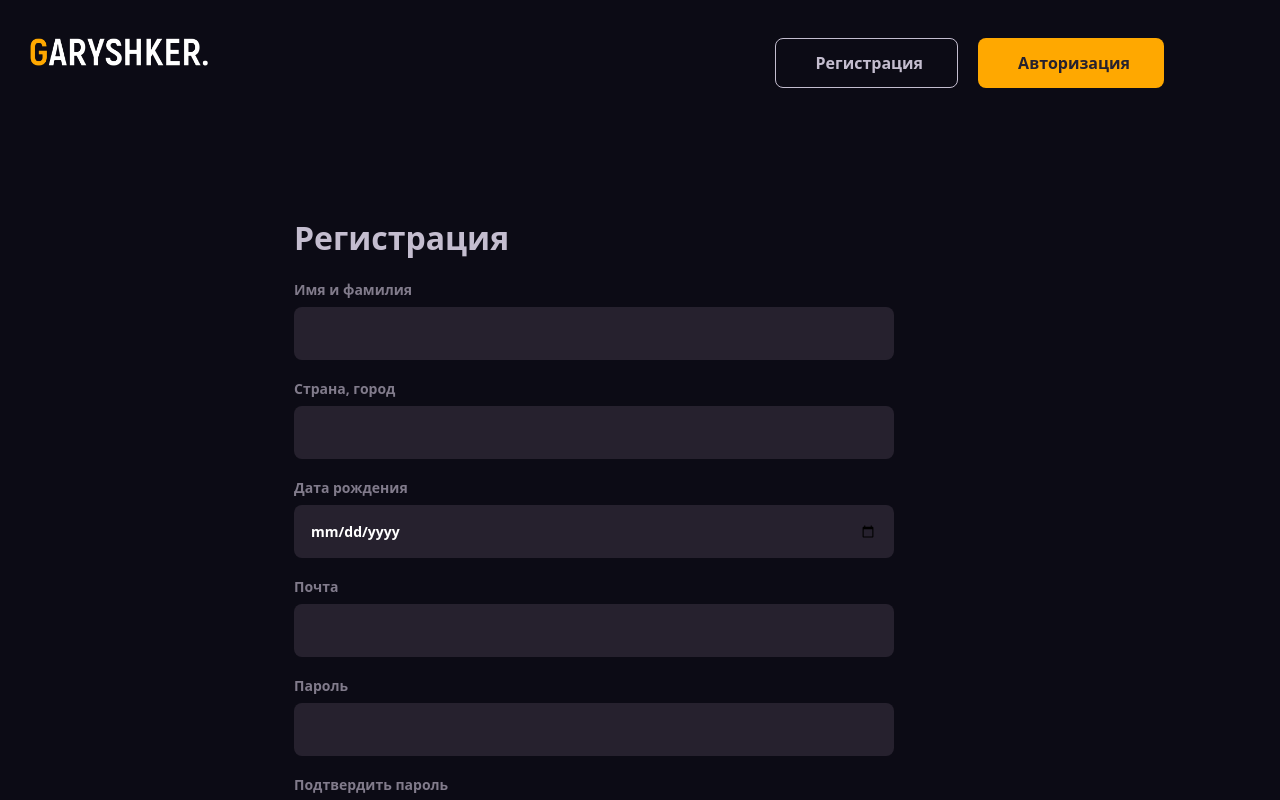
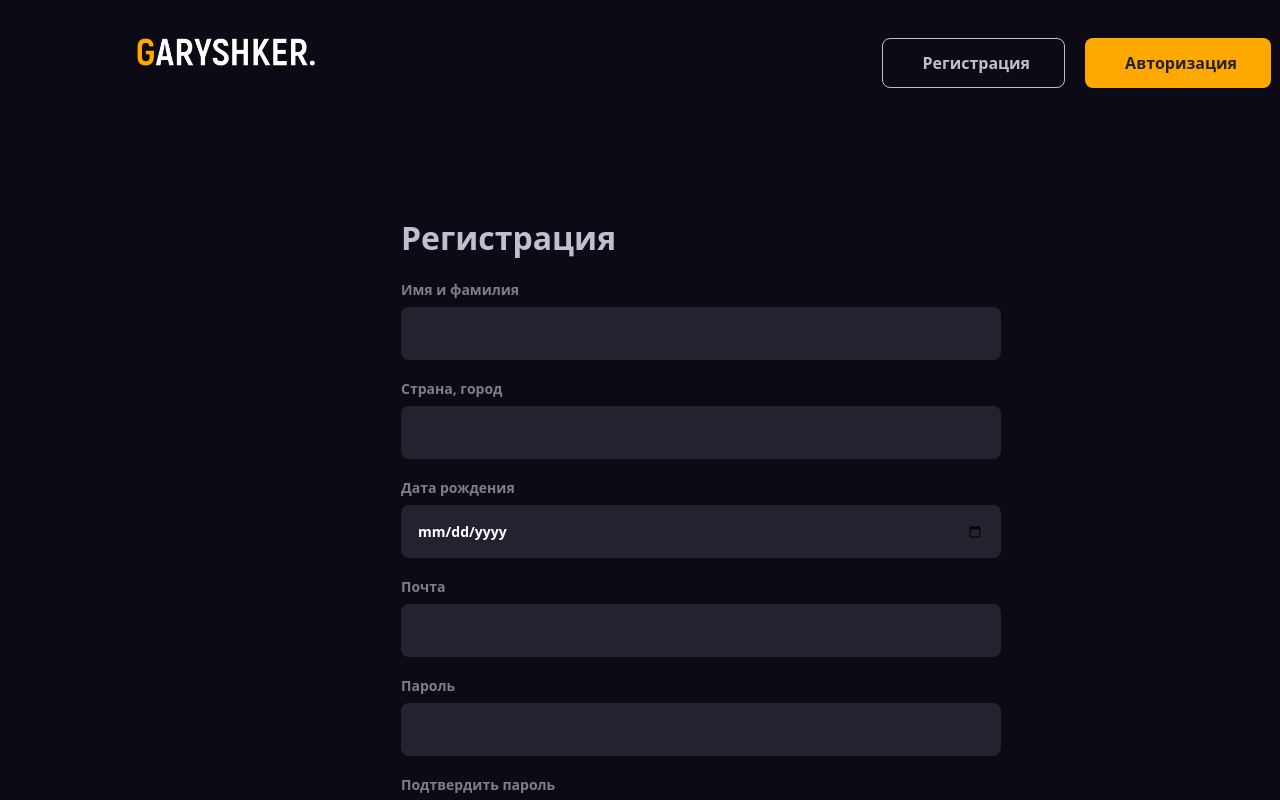
Before and after one commit to bashenov98/garyshker, a React (Create React App) app: page /signup in a window 1280 px wide. Shown: the top 800 px of the page. Built offline with nearby package versions, Linux system fonts and the light colour scheme; a web font is replaced by a local one.

Commit message:
center auth pages

```diff
--- a/src/App.js
+++ b/src/App.js
@@ -1,9 +1,10 @@
-import React, {useState} from "react";
-import {BrowserRouter} from "react-router-dom";
-import {AuthContext} from "./context";
+import React, { useState } from "react";
+import classnames from 'classnames';
+import { BrowserRouter } from "react-router-dom";
+import { AuthContext } from "./context";
 import Header from "./components/Header/Header";
 import Footer from "./components/Footer/Footer";
-import {Sidebar} from "./components/Sidebar/Sidebar";
+import { Sidebar } from "./components/Sidebar/Sidebar";
 import Router from "./components/Router";
 
 function App() {
@@ -11,12 +12,13 @@ function App() {
   const [isAuthPage, setIsAuthPage] = useState(false);
   const [hideSidebar, setHideSidebar] = useState(false);
   const [is404Page, setIs404Page] = useState(false);
-    const [token, setToken] = useState('');
+  const [token, setToken] = useState("");
 
   return (
-        <div style={{backgroundColor: '#0C0B15'}}>
+    <div style={{ backgroundColor: "#0C0B15" }}>
       <BrowserRouter>
-                <AuthContext.Provider value={{
+        <AuthContext.Provider
+          value={{
             isAuth,
             setIsAuth,
             isAuthPage,
@@ -26,15 +28,24 @@ function App() {
             token,
             setToken,
             setHideSidebar,
-                }}>
-                    {!isAuthPage && !is404Page && <Header/>}
-                    <div className="main d-flex">
-                        {!isAuthPage && !is404Page && !hideSidebar && <Sidebar/>}
+          }}
+        >
+          {!isAuthPage && !is404Page && <Header />}
+          <div className={classnames("main d-flex", isAuthPage && "justify-content-center")}>
+            {!isAuthPage && !is404Page && !hideSidebar ? (
+              <>
+                <Sidebar />
+                <div className="d-flex flex-column">
+                  <Router />
+                </div>
+              </>
+            ) : (
               <div className="d-flex flex-column main-right">
-                            <Router/>
+                <Router />
               </div>
+            )}
           </div>
-                    {!is404Page && <Footer/>}
+          {!is404Page && <Footer />}
         </AuthContext.Provider>
       </BrowserRouter>
     </div>
--- a/src/components/auth/Signup/Signup.jsx
+++ b/src/components/auth/Signup/Signup.jsx
@@ -47,7 +47,7 @@ const Signup = () => {
             setData({...data, terms_ofuser: false});
     }
     return (
-        <div className="sign-up">
+        <div className="sign-up ">
             <div className="sign-up__top d-flex justify-content-between">
                 <div className="d-flex flex-column justify-content-center sign-up__top__img">
                     <img alt="logo" src={logoIcon}/>
```
Also changed, not shown: 2 other files (tests, documents, lock files or other folders). Lines whose indentation alone changed are shown as unchanged.
